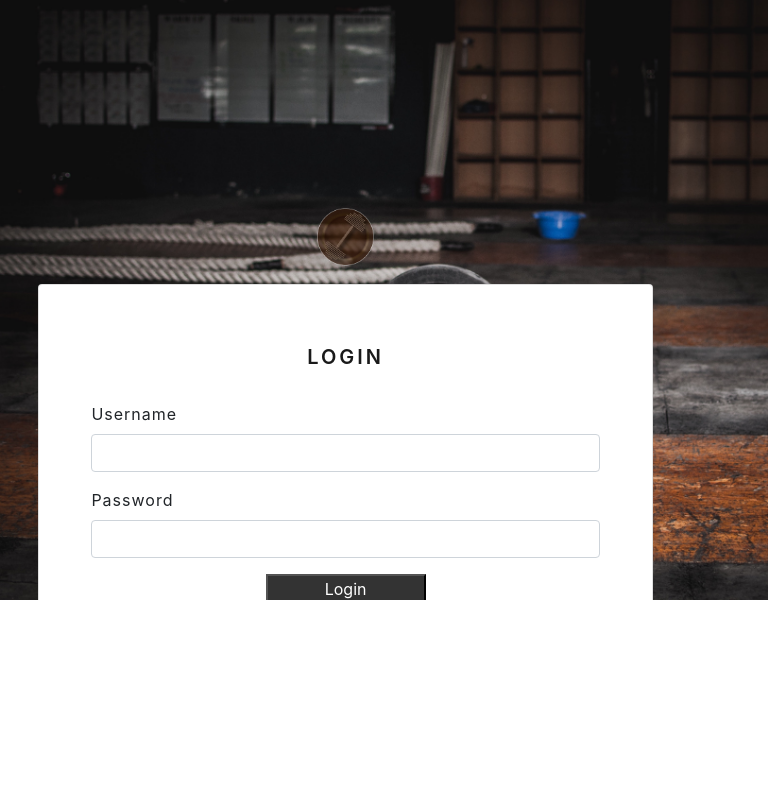
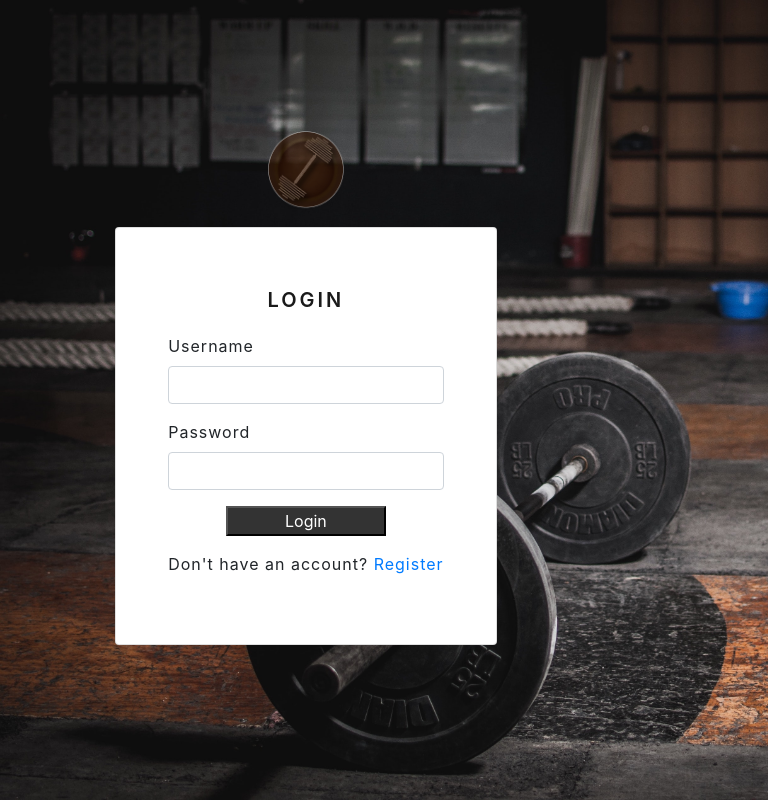
Before and after one commit to aryamanpsingh/IronLog, a Django app: page / in a window 768 px wide. Run offline with Django 3.2, Linux system fonts and the light colour scheme; data that the repository does not hold is empty; some libraries are stand-ins or nearby versions.

Commit message:
edited mobile layout

```diff
--- a/frontend/static/frontend/styles/landing.css
+++ b/frontend/static/frontend/styles/landing.css
@@ -85,7 +85,7 @@ header .display-3 {
   padding: 9px 10px !important;
   color: #00273d;
 }
-@media (min-width: 768px) {
+@media screen and (max-width: 768px) {
   .navbar-nav > li > a {
     /* (80px - line-height of 27px) / 2 = 26.5px */
     padding-top: 26.5px;
@@ -93,7 +93,6 @@ header .display-3 {
     line-height: 27px;
   }
   header {
-    height: 600px;
     width: 100%;
     overflow: auto;
   }
--- a/frontend/static/frontend/styles/login.css
+++ b/frontend/static/frontend/styles/login.css
@@ -27,19 +27,16 @@
   font-weight: 600;
   padding: 0 0 5% 0;
 }
-@media (min-width: 768px) {
+@media screen and (max-width: 768px) {
   .main-container {
     display: block;
   }
   .right-container {
     display: inline-block;
     padding: 5% 5%;
-    margin: 20% auto;
-    width: 90%;
-    margin-left: 0;
-    justify-content: center;
+    margin: 10%;
   }
   .logo img {
-    max-height: 60px;
+    max-height: 80px;
   }
 }
```
